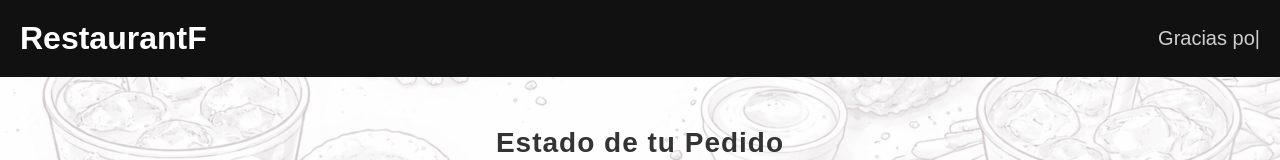
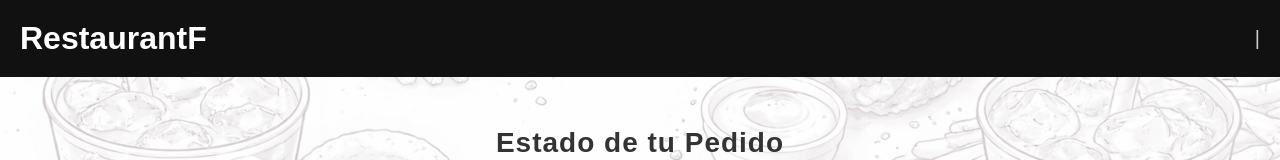
Before and after one commit to ismaelperalt/RestaurantF, a React (Vite) app: page / in a window 1280 px wide. Shown: the top 160 px of the page. Built offline with nearby package versions, Linux system fonts and the light colour scheme.

Commit message:
Agrege mas animaciones...

```diff
--- a/src/components/Layout.tsx
+++ b/src/components/Layout.tsx
@@ -20,7 +20,7 @@ export default function Layout({ children }: LayoutProps) {
         <div className="header-message">
           <TypeAnimation
             sequence={[
-              "Gracias por preferirnos ❤️",
+              "🍔🍔 2 hamburguesas por 1, Hoy!! ⭐",
               2500,
               "",
               500,
```
